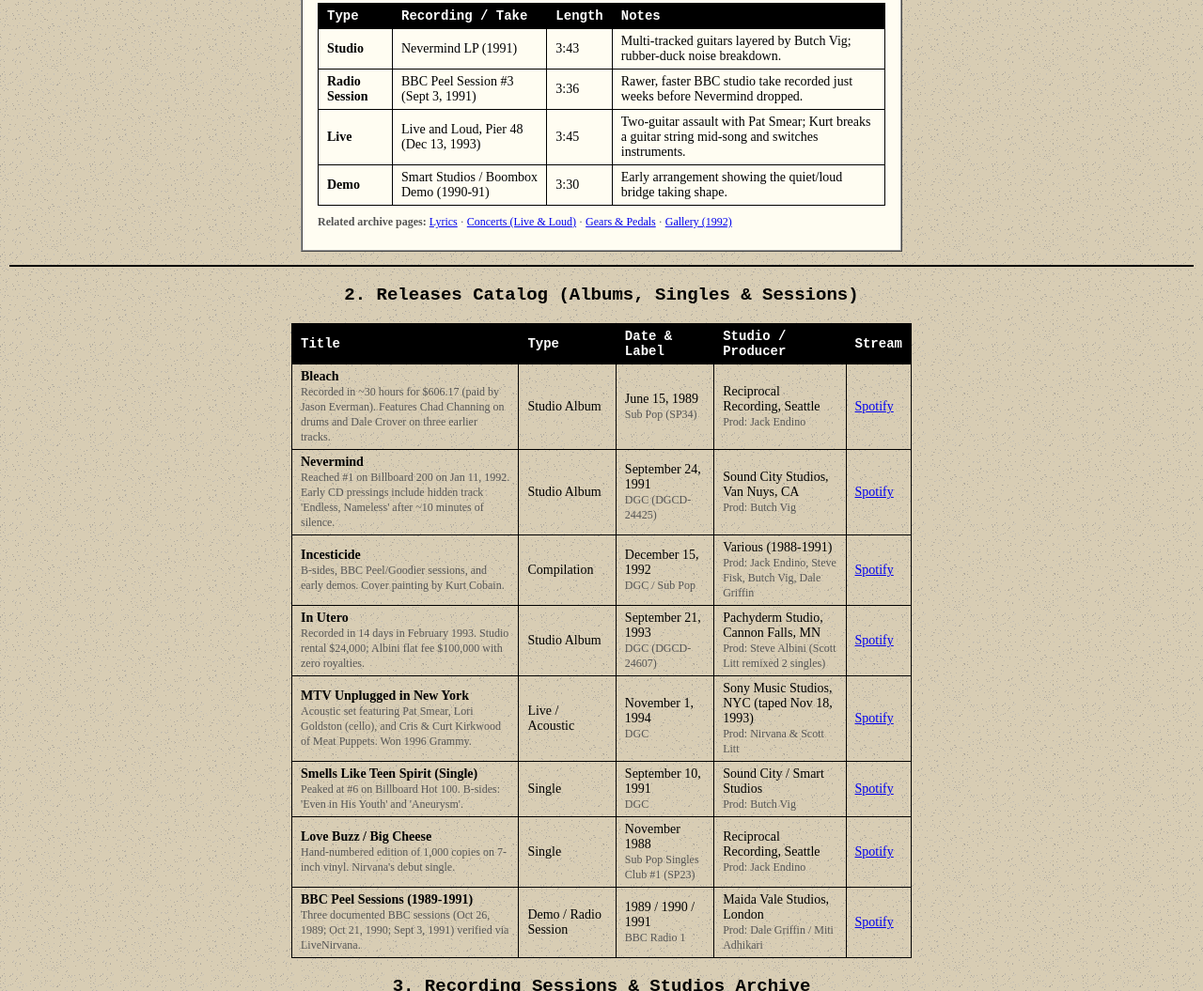
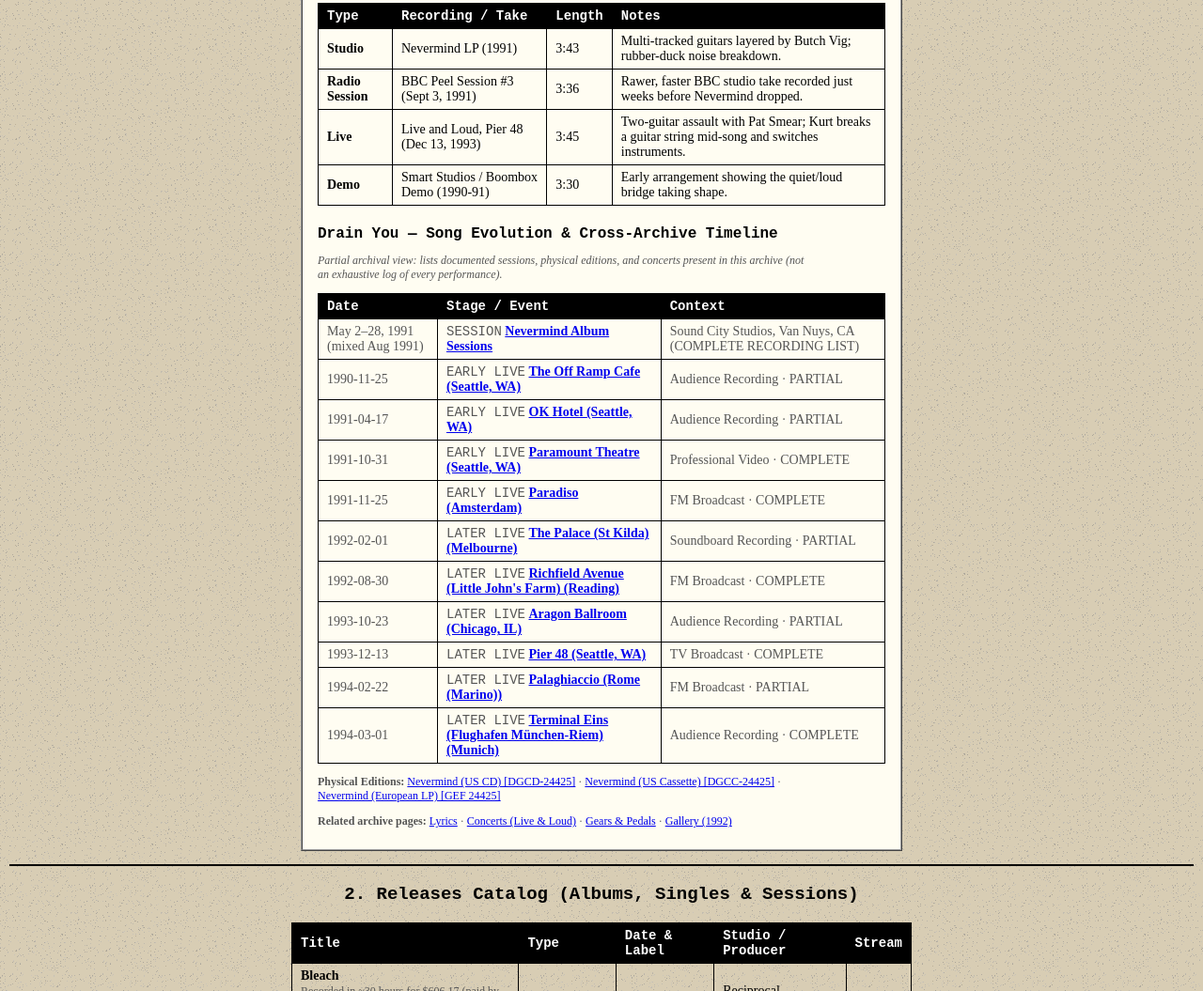
Before and after one commit to DmitryLeLeE/nirvana-1994, a plain HTML site: page listening.html in a window 1280 px wide. Shown: the part 1212-2267 px from the top of the page at 94% size. Drawn offline with Linux system fonts and the light colour scheme.

Commit message:
Stage 4.3: add Song Evolution timeline in Listening Room

```diff
--- a/data/stage4_albums_data.js
+++ b/data/stage4_albums_data.js
@@ -97,7 +97,7 @@ window.NIRVANA_ALBUM_DOSSIERS = [
       { title: "(New Wave) Polly", writers: "Cobain / Novoselic / Grohl", duration: "1:47", song_id: "", note: "Fast electric BBC version from Nov 1991." },
       { title: "Beeswax / Downer / Mexican Seafood / Hairspray Queen / Aero Zeppelin", writers: "Cobain / Novoselic", duration: "1988", song_id: "", note: "Five tracks drawn from the Jan 23, 1988 Dale Crover Reciprocal demo." },
       { title: "Big Long Now", writers: "Cobain", duration: "5:03", song_id: "", note: "Bleach-era outtake recorded Dec 1988." },
-      { title: "Aneurysm", writers: "Cobain / Novoselic / Grohl", duration: "4:36", song_id: "aneurysm", note: "BBC Mark Goodier session version (Nov 1991)." }
+      { title: "Aneurysm", writers: "Cobain / Novoselic / Grohl", duration: "4:36", song_id: "", note: "BBC Mark Goodier session version (Nov 1991); earlier B-side on 'Smells Like Teen Spirit'." }
     ],
     reception: [
       { period: "Contemporary (1992–1993)", type: "FACT", text: "Reached #39 on the Billboard 200 and introduced mainstream Nevermind buyers to Nirvana's punk and Vaselines/Devo roots.", source: "Wikipedia — Incesticide", source_url: "https://en.wikipedia.org/wiki/Incesticide" }
@@ -120,7 +120,7 @@ window.NIRVANA_ALBUM_DOSSIERS = [
     recording: "Recorded February 12–26, 1993 by Steve Albini and Bob Weston on Pachyderm's Neve 8068 console ($24,000 studio rental + $100,000 flat fee). After label/band tension over the mix, Scott Litt remixed singles 'Heart-Shaped Box' and 'All Apologies' (and 'Pennyroyal Tea' for single).",
     artwork: "Transparent Anatomical Manikin with superimposed angel wings photographed for the front cover; back-cover fetus collage arranged by Kurt Cobain (art direction by Robert Fisher). Censored Walmart/Kmart copies retitled 'Rape Me' to 'Waif Me'.",
     tracks: [
-      { title: "Serve the Servants", writers: "Cobain", duration: "3:36", song_id: "serve-the-servants", note: "Opens with 'Teenage angst has paid off well / Now I'm bored and old'." },
+      { title: "Serve the Servants", writers: "Cobain", duration: "3:36", song_id: "", note: "Opens with 'Teenage angst has paid off well / Now I'm bored and old'." },
       { title: "Scentless Apprentice", writers: "Cobain / Novoselic / Grohl", duration: "3:48", song_id: "", note: "Built on Dave Grohl's drumbeat and riff; inspired by Patrick Süskind's 'Perfume'." },
       { title: "Heart-Shaped Box", writers: "Cobain", duration: "4:41", song_id: "heart-shaped-box", note: "Lead single; remixed by Scott Litt; video directed by Anton Corbijn." },
       { title: "Rape Me", writers: "Cobain", duration: "2:50", song_id: "", note: "Written in 1991; altered to 'Waif Me' on censored US big-box editions." },
--- a/listening.html
+++ b/listening.html
@@ -127,6 +127,8 @@
 
   <script src="data/listening_data.js"></script>
   <script src="data/sessions_data.js"></script>
+  <script src="data/concerts_data.js"></script>
+  <script src="data/releases_data.js"></script>
   <script>
     var currentFilter = "all";
 
@@ -171,6 +173,54 @@
       }
     }
 
+    function buildSongEvolutionHtml(s) {
+      var titleLower = s.title.toLowerCase();
+      var sesRows = [];
+      for (var i = 0; i < (window.NIRVANA_SESSIONS || []).length; i++) {
+        var ses = window.NIRVANA_SESSIONS[i];
+        var matched = false;
+        for (var j = 0; j < (ses.tracks || []).length; j++) {
+          if (ses.tracks[j].toLowerCase().indexOf(titleLower) !== -1) { matched = true; break; }
+        }
+        if (matched) {
+          sesRows.push("<tr><td class='small'>" + esc(ses.session_date || ses.date) + "</td><td class='small'><code>SESSION</code> <a href='#" + esc(ses.id) + "' onclick='selectSession(\"" + esc(ses.id) + "\")'><b>" + esc(ses.title) + "</b></a></td><td class='small'>" + esc(ses.studio_name) + " (" + esc(ses.completeness_status) + ")</td></tr>");
+        }
+      }
+
+      var conRows = [];
+      for (var c = 0; c < (window.NIRVANA_CONCERTS || []).length; c++) {
+        var con = window.NIRVANA_CONCERTS[c];
+        var inSet = false;
+        for (var k = 0; k < (con.setlist || []).length; k++) {
+          if (con.setlist[k].toLowerCase().indexOf(titleLower) !== -1) { inSet = true; break; }
+        }
+        if (inSet) {
+          var eraTag = con.year <= 1991 ? "EARLY LIVE" : "LATER LIVE";
+          conRows.push("<tr><td class='small'>" + esc(con.date) + "</td><td class='small'><code>" + eraTag + "</code> <a href='concerts.html#" + esc(con.id) + "'><b>" + esc(con.venue + " (" + con.city + ")") + "</b></a></td><td class='small'>" + esc(con.recording_type) + " &middot; " + esc(con.setlist_status) + "</td></tr>");
+        }
+      }
+
+      var relLinks = [];
+      for (var r = 0; r < (window.NIRVANA_PHYSICAL_RELEASES || []).length; r++) {
+        var rel = window.NIRVANA_PHYSICAL_RELEASES[r];
+        if (rel.work.toLowerCase().indexOf(titleLower) !== -1 || s.album.toLowerCase().indexOf(rel.work.toLowerCase()) !== -1) {
+          relLinks.push("<a href='discography.html#" + esc(rel.id) + "'>" + esc(rel.title + " [" + rel.catalog_no + "]") + "</a>");
+        }
+      }
+
+      var html = "<h4 id='evolution'>" + esc(s.title) + " — Song Evolution &amp; Cross-Archive Timeline</h4>";
+      html += "<p class='small'><i>Partial archival view: lists documented sessions, physical editions, and concerts present in this archive (not an exhaustive log of every performance).</i></p>";
+      if (sesRows.length || conRows.length) {
+        html += "<table class='content'><tr><th>Date</th><th>Stage / Event</th><th>Context</th></tr>" + sesRows.join("") + conRows.join("") + "</table>";
+      } else {
+        html += "<p class='small'>No separate session/concert cross-matches beyond the version table above.</p>";
+      }
+      if (relLinks.length) {
+        html += "<p class='small'><b>Physical Editions:</b> " + relLinks.join(" &middot; ") + "</p>";
+      }
+      return html;
+    }
+
     function selectSong(id) {
       var s = null;
       for (var i = 0; i < window.NIRVANA_SONGS.length; i++) {
@@ -205,6 +255,7 @@
         playerHtml +
         "<h4>Version Comparison (" + s.versions.length + " takes)</h4>" +
         versHtml +
+        buildSongEvolutionHtml(s) +
         "<p class='small' style='margin-top:10px;'><b>Related archive pages:</b> " + linksHtml + "</p>";
     }
 
```
